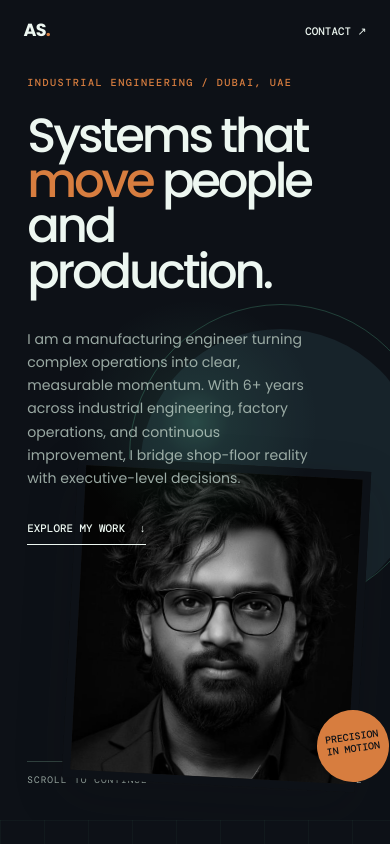
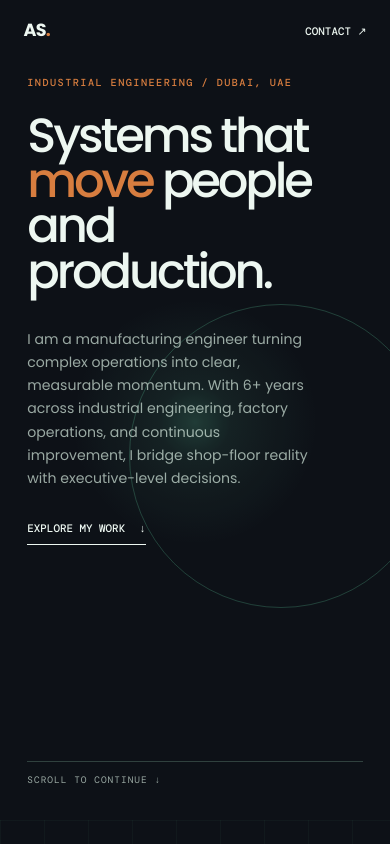
Before and after one commit to VasanthLoner/Aravind_Sivakumar, a React (Vite) app: page / in a window 390 px wide. Shown: the top 844 px of the page. Built offline with nearby package versions, Linux system fonts and the light colour scheme.

Commit message:
site description & new anime added

```diff
--- a/index.html
+++ b/index.html
@@ -5,7 +5,7 @@
     <link rel="icon" type="image/png" href="/favicon.png" />
     <meta name="viewport" content="width=device-width, initial-scale=1.0" />
       <meta name="description" content="Aravind Sivakumar - Senior Manufacturing Engineer based in Dubai." />
-      <title>Aravind Sivakumar | Manufacturing Engineer</title>
+      <title>Aravind Sivakumar | Senior Manufacturing/Industrial Engineer</title>
   </head>
   <body>
     <div id="root"></div>
--- a/src/App.css
+++ b/src/App.css
@@ -34,8 +34,28 @@ a { color: inherit; text-decoration: none; }
 @keyframes loader-progress { to { width: 100%; } }
 @media (prefers-reduced-motion: reduce) { .site-loader { transition: none; } .loader-progress::before { animation: none; width: 100%; } }
 
+.portrait-intro { background: #0d1117; color: #edf7f1; min-height: 100svh; overflow: hidden; position: relative; transition: opacity .45s ease, transform .45s cubic-bezier(.76,0,.24,1); }
+.portrait-intro.is-hiding { opacity: 0; pointer-events: none; transform: translateY(-100%); }
+.portrait-intro::before { background: var(--portrait-image) right top / auto 100% no-repeat; content: ''; inset: 0; position: absolute; }
+.portrait-intro::after { background: rgba(13, 17, 23, .48); content: ''; inset: 0; position: absolute; }
+.portrait-intro-copy { left: 9vw; position: absolute; top: 15vh; z-index: 1; }
+.portrait-intro-copy h1 { font-size: clamp(4rem, 8.6vw, 8.2rem); max-width: 760px; }
+.write-character { display: inline-block; opacity: 0; animation: write-character .05s ease-out forwards; animation-delay: calc(var(--char-index) * .045s + .15s); }
+.mobile-name-break { display: none; }
+.desktop-name-space { display: inline; }
+.portrait-intro-copy h1 .write-character { animation-delay: calc(var(--char-index) * .075s + .75s); }
+.portrait-intro-foot { animation: scroll-cta-pulse 1.8s ease-in-out infinite; bottom: 5vh; color: #9aa9a3; cursor: pointer; font: .65rem var(--mono); left: 9vw; letter-spacing: .12em; position: absolute; text-transform: uppercase; z-index: 1; }
+.portrait-intro-foot span { color: #72ffc0; display: inline-block; font-size: 1rem; margin-left: 10px; }
+.jump-character { display: inline-block; animation: jump-character 1.8s ease-in-out infinite; animation-delay: calc(var(--jump-index) * .055s); }
+@keyframes scroll-cta-pulse { 0%, 100% { opacity: .65; transform: translateY(0); } 50% { opacity: 1; transform: translateY(7px); } }
+@keyframes jump-character { 0%, 70%, 100% { transform: translateY(0); } 12% { transform: translateY(-6px); } 24% { transform: translateY(0); } }
+@media (prefers-reduced-motion: reduce) { .portrait-intro-foot, .jump-character { animation: none; } }
+@keyframes write-character { from { opacity: 0; transform: translateY(8px); } to { opacity: 1; transform: translateY(0); } }
+@media (prefers-reduced-motion: reduce) { .write-character { animation: none; opacity: 1; } }
+
 .hero { background: var(--paper); min-height: 100svh; overflow: hidden; padding: 8vh 9vw 7vh; position: relative; }
-.hero::before { background: var(--soft); border-radius: 50%; content: ''; height: 42vw; max-height: 620px; max-width: 620px; position: absolute; right: 6vw; top: 14vh; width: 42vw; }
+.hero { background-image: linear-gradient(90deg, rgba(13, 17, 23, .98) 0%, rgba(13, 17, 23, .88) 52%, rgba(13, 17, 23, .2) 100%), var(--hero-image); background-position: center, right top; background-repeat: no-repeat; background-size: 100% 100%, auto 100%; }
+.hero::before { display: none; }
 .hero-grid { border: 1px solid rgba(23,24,21,.11); border-radius: 50%; height: 48vw; max-height: 700px; max-width: 700px; position: absolute; right: 3vw; top: 10vh; width: 48vw; }
 .hero-copy { max-width: 690px; padding-top: 10vh; position: relative; z-index: 2; }
 .eyebrow, .section-kicker, .period { color: var(--muted); font: 600 .64rem/1.3 var(--mono); letter-spacing: .14em; text-transform: uppercase; }
@@ -46,10 +66,10 @@ h1 { font-size: clamp(4rem, 8.6vw, 8.2rem); max-width: 760px; }
 .text-link { border-bottom: 1px solid currentColor; display: inline-flex; font: 600 .68rem var(--mono); gap: 14px; padding-bottom: 9px; text-transform: uppercase; }
 .portrait-wrap { height: min(66vh, 620px); position: absolute; right: 10vw; top: 17vh; width: min(35vw, 460px); z-index: 1; }
 .portrait-glow { display: none; }
-.portrait-frame { background: #111; border: 8px solid var(--paper); box-shadow: 0 18px 50px rgba(23,24,21,.18); height: 100%; margin: 0; overflow: hidden; position: relative; transform: rotate(3deg); width: 100%; }
-.portrait-image { background: var(--portrait-image) center / cover no-repeat; height: 100%; mix-blend-mode: normal; }
+.portrait-frame { background: #111; border: 8px solid var(--paper); box-shadow: 0 18px 50px rgba(23,24,21,.18); height: 100%; margin: 0; overflow: hidden; position: relative; transform: rotate(3deg); transition: transform .2s ease-out; width: 100%; }
+.portrait-image { background: var(--portrait-image) center / cover no-repeat; height: 100%; mix-blend-mode: normal; transition: transform .2s ease-out; }
 .portrait-note { background: var(--paper); bottom: 16px; color: var(--ink); font: .6rem var(--mono); left: 16px; padding: 7px 9px; position: absolute; text-transform: uppercase; }
-.orbit-label { background: var(--accent); border-radius: 50%; bottom: 1%; color: var(--paper); font: 600 .62rem/1.2 var(--mono); height: 88px; padding-top: 27px; position: absolute; right: -35px; text-align: center; text-transform: uppercase; transform: rotate(-8deg); width: 88px; }
+.orbit-label { background: var(--accent); border-radius: 50%; bottom: 1%; color: var(--paper); font: 600 .62rem/1.2 var(--mono); height: 88px; padding-top: 27px; position: absolute; right: -35px; text-align: center; text-transform: uppercase; transform: rotate(-8deg); transition: transform .2s ease-out; width: 88px; }
 .orbit-label span { color: var(--paper); }
 .hero-foot { border-top: 1px solid var(--line); bottom: 4vh; color: var(--muted); display: flex; font: .59rem var(--mono); justify-content: space-between; left: 9vw; letter-spacing: .11em; padding-top: 12px; position: absolute; right: 9vw; text-transform: uppercase; }
 
@@ -99,12 +119,22 @@ h1 { font-size: clamp(4rem, 8.6vw, 8.2rem); max-width: 760px; }
 .footer-bottom { bottom: 5vh; color: #93958b; display: flex; font: .6rem var(--mono); justify-content: space-between; left: 9vw; position: absolute; right: 9vw; text-transform: uppercase; }
 
 @media (max-width: 900px) {
-  .hero { min-height: 900px; padding: 8vh 7vw 7vh; }
-  .hero::before { height: 72vw; right: -8vw; top: 39vh; width: 72vw; }
+  .hero {
+    background-image: none;
+    min-height: 900px;
+    padding: 8vh 7vw 7vh;
+  }
+  .portrait-intro-copy { bottom: 16vh; left: 7vw; top: auto; }
+  .portrait-intro-copy h1 { font-size: clamp(3.5rem, 13vw, 6.5rem); }
+  .mobile-name-break { display: inline; }
+  .desktop-name-space { display: none; }
+  .portrait-intro::before { background-position: 100% top; }
+  .portrait-intro-foot { bottom: 7vh; left: 7vw; }
+  .hero::before { display: none; }
   .hero-grid { height: 78vw; right: -11vw; top: 36vh; width: 78vw; }
   .hero-copy { padding-top: 1vh; }
   h1 { font-size: clamp(3.4rem, 14vw, 6.5rem); max-width: 500px; }
-  .portrait-wrap { height: 52vh; right: 7vw; top: 43vh; width: 69vw; }
+  .portrait-wrap { display: none; }
   .hero-foot { left: 7vw; right: 7vw; }
   .section-pad { padding: 12vh 7vw; }
   .statement, .experience, .capabilities { gap: 50px; grid-template-columns: 1fr; }
@@ -171,7 +201,7 @@ h1 { font-size: clamp(3.25rem, 6.6vw, 6.2rem); }
 /* Full dark theme */
 :root { --ink: #edf7f1; --paper: #0d1117; --soft: #151d24; --muted: #9aa9a3; --line: rgba(190, 255, 220, .2); }
 body, main { background: var(--paper); color: var(--ink); }
-.hero { background: #0d1117; color: #edf7f1; }
+.hero { background-color: #0d1117; color: #edf7f1; }
 .hero::before { background: #17232a; }
 .hero-grid { border-color: rgba(114,255,192,.2); }
 .hero-intro, .small-copy, .experience-text, .metric span { color: var(--muted); }
--- a/src/components/Hero.jsx
+++ b/src/components/Hero.jsx
@@ -1,8 +1,71 @@
+import { useEffect, useState } from 'react'
 import portraitImage from '../assets/hero.png'
 
+function AnimatedText({ text, className = '' }) {
+  return (
+    <span className={className} aria-hidden="true">
+      {[...text].map((character, index) => (
+        <span className="write-character" key={`${character}-${index}`} style={{ '--char-index': index }}>
+          {character === ' ' ? '\u00a0' : character}
+        </span>
+      ))}
+    </span>
+  )
+}
+
+function JumpingText({ text }) {
+  return (
+    <span aria-label={text}>
+      {[...text].map((character, index) => (
+        <span className="jump-character" key={`${character}-${index}`} style={{ '--jump-index': index }} aria-hidden="true">
+          {character === ' ' ? '\u00a0' : character}
+        </span>
+      ))}
+    </span>
+  )
+}
+
 function Hero() {
+  const [introState, setIntroState] = useState('visible')
+
+  useEffect(() => {
+    const handleScroll = () => {
+      if (window.scrollY <= 4) return
+      setIntroState('hiding')
+      window.removeEventListener('scroll', handleScroll)
+      window.setTimeout(() => setIntroState('hidden'), 450)
+    }
+
+    window.addEventListener('scroll', handleScroll, { passive: true })
+    return () => window.removeEventListener('scroll', handleScroll)
+  }, [])
+
+  const handleIntroCta = (event) => {
+    event.preventDefault()
+    if (introState !== 'visible') return
+    setIntroState('hiding')
+    window.setTimeout(() => {
+      setIntroState('hidden')
+      window.requestAnimationFrame(() => document.getElementById('top')?.scrollIntoView({ behavior: 'smooth' }))
+    }, 450)
+  }
+
   return (
-    <section className="hero" id="top" style={{ '--portrait-image': `url(${portraitImage})` }}>
+    <>
+      <section
+        className={`portrait-intro is-${introState}`}
+        style={{
+          '--portrait-image': `url(${portraitImage})`,
+          display: introState === 'hidden' ? 'none' : 'block',
+        }}
+      >
+        <div className="portrait-intro-copy">
+          <p className="eyebrow"><AnimatedText text="Industrial engineering / Dubai, UAE" /></p>
+          <h1 aria-label="I'm Aravind Sivakumar."><AnimatedText text="I'm" /><span className="mobile-name-break"><br /></span><span className="desktop-name-space"> </span><AnimatedText text="Aravind" /><br /><em><AnimatedText text="Sivakumar." /></em></h1>
+        </div>
+        <a className="portrait-intro-foot" href="#top" onClick={handleIntroCta}><JumpingText text="Scroll to continue" /> <span>↓</span></a>
+      </section>
+      <section className="hero" id="top" style={{ '--hero-image': `url(${portraitImage})` }}>
         <div className="hero-grid" />
         <div className="hero-copy">
           <p className="eyebrow">Industrial engineering / Dubai, UAE</p>
@@ -10,15 +73,9 @@ function Hero() {
           <p className="hero-intro">I am a manufacturing engineer turning complex operations into clear, measurable momentum. With 6+ years across industrial engineering, factory operations, and continuous improvement, I bridge shop-floor reality with executive-level decisions.</p>
           <a className="text-link" href="#work">Explore my work <span>↓</span></a>
         </div>
-      <div className="portrait-wrap">
-        <div className="portrait-glow" />
-        <div className="portrait-frame">
-          <div className="portrait-image" role="img" aria-label="Portrait of Aravind Sivakumar" />
-        </div>
-        <div className="orbit-label">Precision<br /><span>in motion</span></div>
-      </div>
-      <div className="hero-foot"><span>Scroll to continue</span><span>06° 14' N / 55° 16' E</span></div>
+        <div className="hero-foot"><a href="#profile">Scroll to continue <span>↓</span></a></div>
       </section>
+    </>
   )
 }
 
```
Also changed, not shown: src/assets/hero.png. Lines whose indentation alone changed are shown as unchanged.
